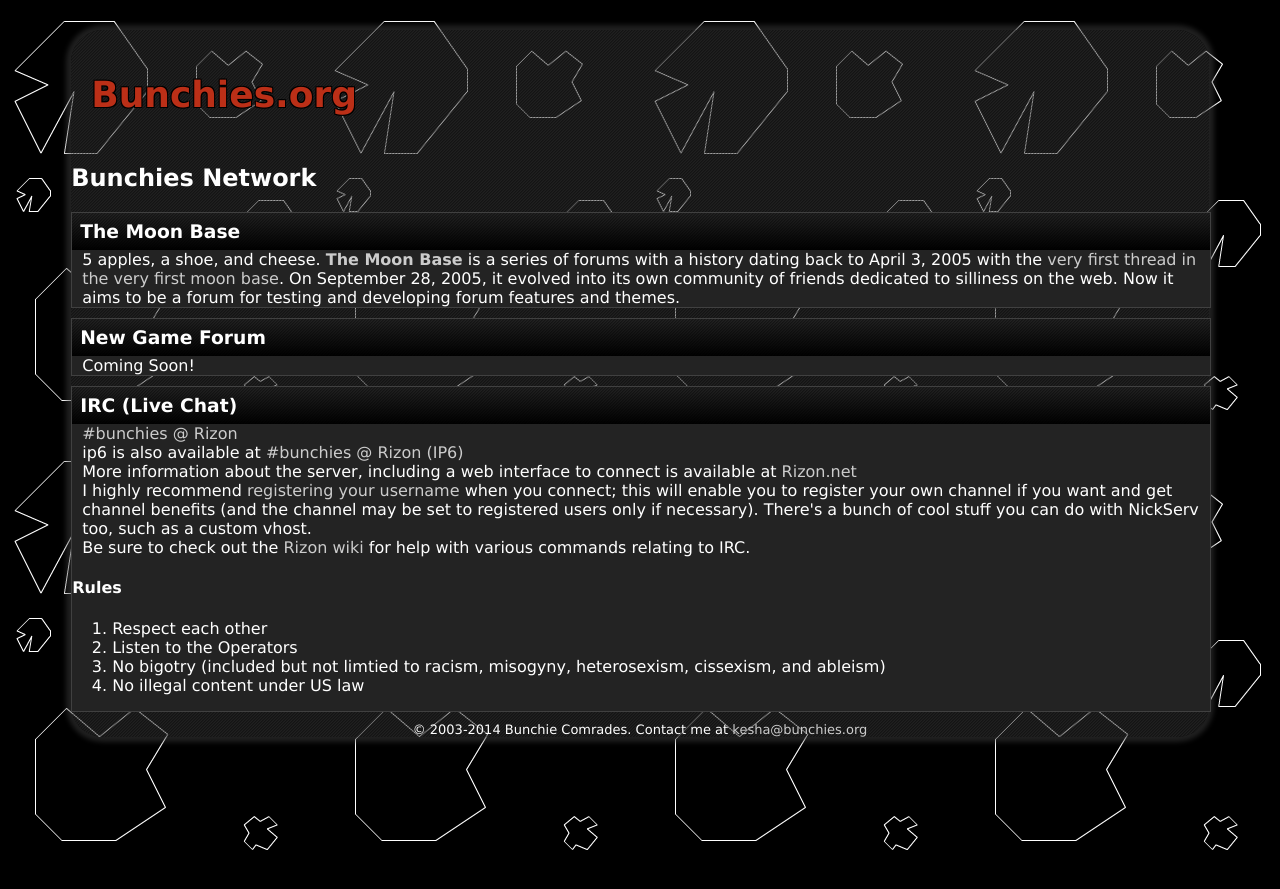
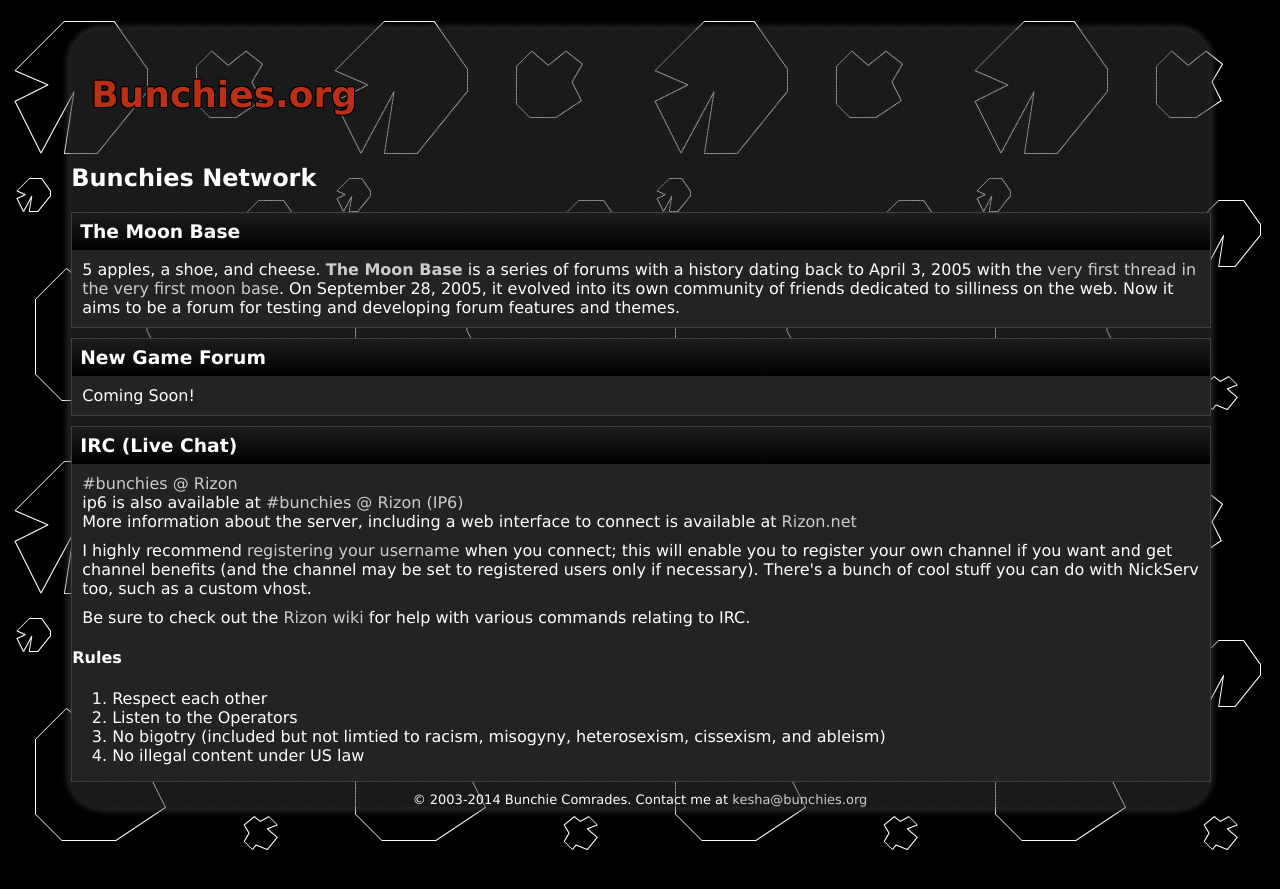
Before and after one commit to bunchies/bunchies.github.io, a Jekyll site: the page built from index.html, in a window 1280 px wide. Shown: the top 889 px of the page. Built offline with Jekyll 4.4.1, drawn with Linux system fonts in a browser that asks for light colours.

Commit message:
CSS Tweaks

```diff
--- a/css/css.css
+++ b/css/css.css
@@ -67,7 +67,7 @@ a:hover {
 }
 
 .section p {
-    margin:0 10px;
+    margin: 10px;
 }
 
 
```
